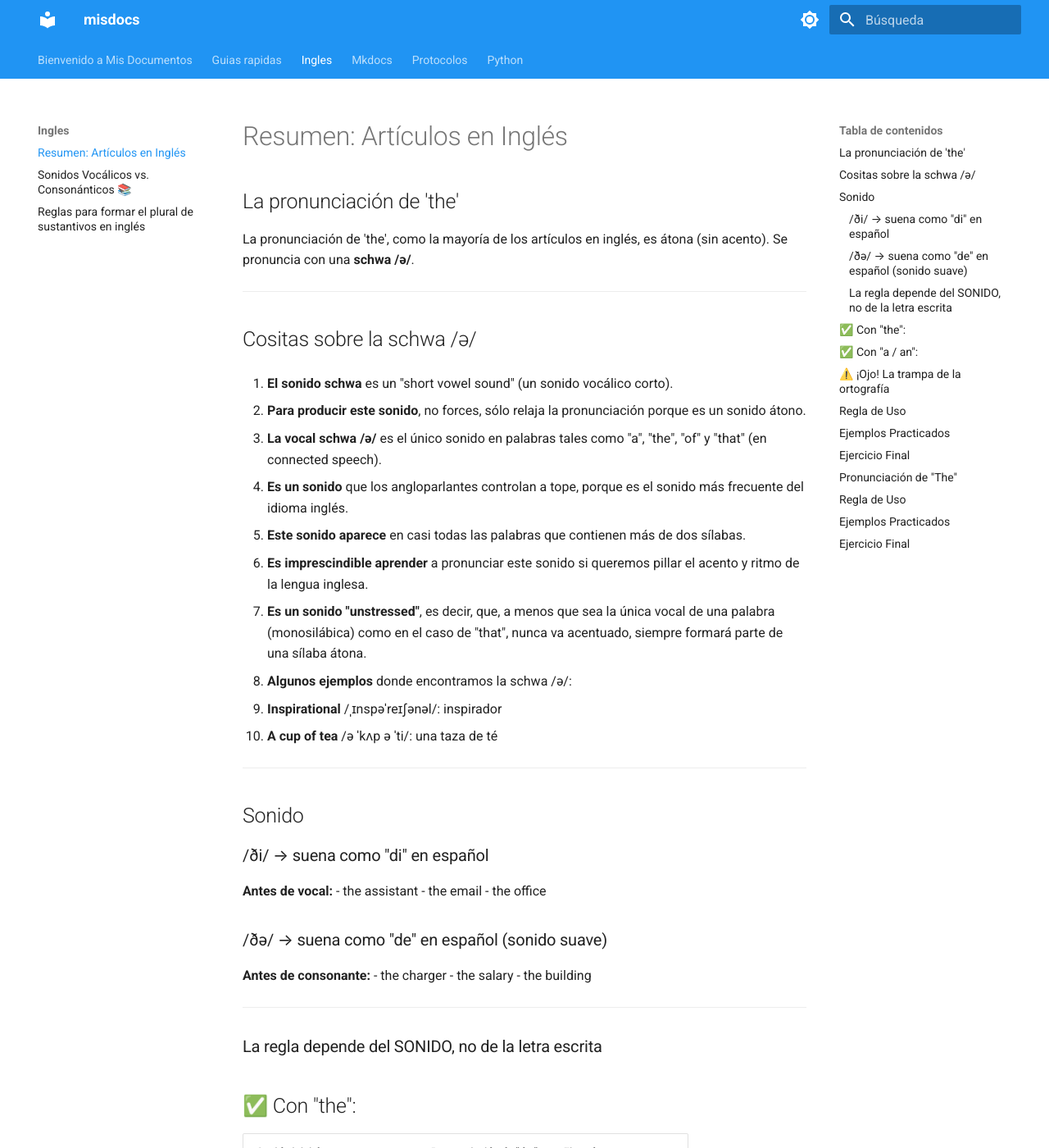
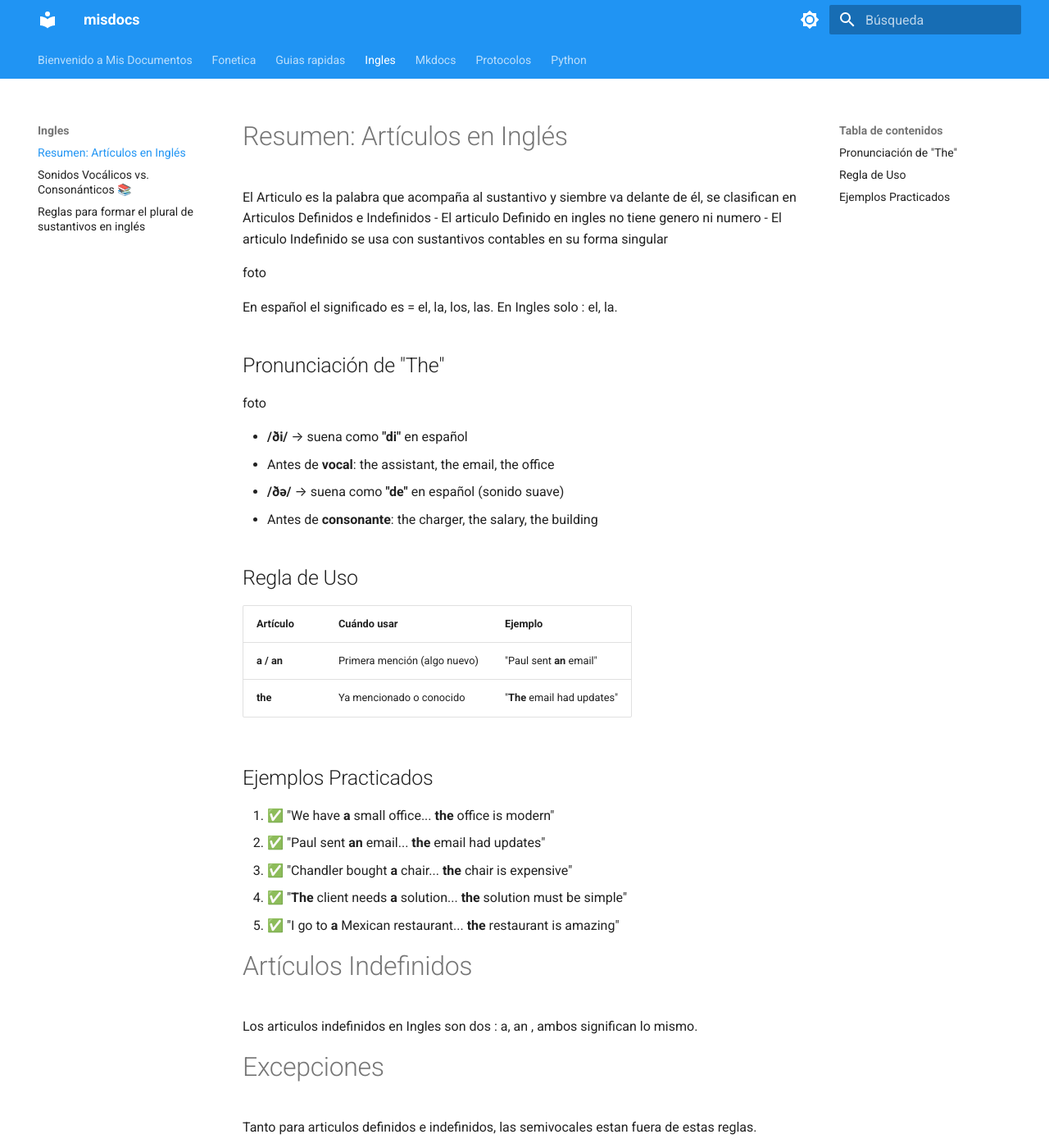
Before and after one commit to carloantonioc/misdocs, an MkDocs documentation site: the page built from docs/ingles/articulos.md, in a window 1280 px wide and 1400 px high. Shown: the whole window at 82% size. Built offline with MkDocs 1.6.1 and Material for MkDocs 9.7.7, drawn with Linux system fonts in a browser that asks for light colours; some of the changed text lies outside the part shown.

```diff
--- /dev/null
+++ b/docs/Fonetica/Letras_y_sonidos.md
@@ -0,0 +1,68 @@
+# 📚 Resumen: De las Letras del Inglés al IPA
+
+> **Objetivo**: Entender por qué el inglés tiene más sonidos que letras y cómo el **Alfabeto Fonético Internacional (IPA)** nos ayuda a representarlos con precisión.
+
+---
+
+## 🔤 1. El Alfabeto Inglés: Letras vs. Sonidos
+
+| Categoría | Cantidad | Ejemplos |
+|-----------|----------|----------|
+| **Vocales** | 5 | A, E, I, O, U |
+| **Consonantes** | 21 | B, C, D, F, G, H, J, K, L, M, N, P, Q, R, S, T, V, W, X, Y, Z |
+| **Total letras** | **26** | — |
+
+⚠️ **Problema**: El inglés tiene **~40-44 fonemas** (sonidos distintos), no 26.
+→ *Una letra puede representar varios sonidos, y un sonido puede escribirse de varias formas.*
+
+---
+
+## 🔊 2. ¿Por qué hay más sonidos que letras?
+
+### Ejemplos clave:
+
+| Palabra | Letras | Sonidos (IPA) | Explicación |
+|---------|--------|---------------|-------------|
+| **queen** | 5 (q-u-e-e-n) | `/kwiːn/` (4) | `qu` = /kw/, `ee` = /iː/ |
+| **practice** | 8 | `/ˈpræk.tɪs/` (7) | `e` final es muda (*silent e*) |
+| **knight** | 6 | `/naɪt/` (3) | `k` y `gh` son mudas |
+| **through** | 7 | `/θruː/` (3) | `ough` = /uː/ |
+
+### 💡 Reglas que rompen la relación 1:1:
+- **Dígrafos**: `sh` → /ʃ/, `th` → /θ/ o /ð/, `ch` → /tʃ/
+- **Letras mudas**: *silent e*, *k* en *knight*, *gh* en *through*
+- **Vocales múltiples**: `ee`, `ea`, `ou` representan un solo sonido
+
+---
+
+## 🌍 3. La Solución: IPA (International Phonetic Alphabet)
+
+> 🎯 **Principio IPA**: **1 símbolo = 1 sonido único** (sin excepciones)
+
+| Ventaja | Descripción |
+|---------|-------------|
+| ✅ **Precisión** | Sabes exactamente cómo pronunciar, sin adivinar |
+| ✅ **Universalidad** | Funciona para cualquier idioma o acento |
+| ✅ **Consistencia** | El símbolo `/ʃ/` siempre es el sonido de *ship* |
+
+### Ejemplo comparativo:
+
+| Palabra | Ortografía inglesa | IPA | Pronunciación clara |
+|---------|-------------------|-----|---------------------|
+| **hello** | h-e-l-l-o | `/həˈloʊ/` | hə-LOH |
+| **colonel** | c-o-l-o-n-e-l | `/ˈkɜːr.nəl/` | KER-nəl (¡suena como "kernel"!) |
+
+---
+
+## 🧩 4. Los 4 Símbolos IPA Clave que Vimos
+
+| Símbolo | Nombre | Función | Ejemplo | Cómo leerlo |
+|---------|--------|---------|---------|-------------|
+| **`/ /`** | Barras fonémicas | Delimitan la transcripción | `/kæt/` | "Lo que está dentro son sonidos, no letras" |
+| **`ˈ`** | Primary stress | Marca la sílaba con énfasis principal | `/ˈpræk.tɪs/` | **PRAC**-tice (golpe fuerte en primera sílaba) |
+| **`.`** | Syllable boundary | Separa sílabas para guiar la pronunciación | `/ˈpræk.tɪs/` | præk • tɪs (dos unidades) |
+| **`ː`** | Length mark | Indica que el sonido anterior es largo | `/siːt/` | "seat" con vocal i estirada vs. `/sɪt/` "sit" corta |
+
+> ⚠️ **Nota técnica**: El símbolo de longitud es `ː` (dos triángulos), no `:` (dos puntos normales).
+
+---
--- a/docs/ingles/articulos.md
+++ b/docs/ingles/articulos.md
@@ -1,119 +1,19 @@
 # Resumen: Artículos en Inglés
 
-## La pronunciación de 'the'
+El Articulo es la palabra que acompaña al sustantivo y siembre va delante de él, se clasifican en Articulos Definidos e Indefinidos
+- El articulo Definido en ingles no tiene genero ni numero
+- El articulo Indefinido se usa con sustantivos contables en su forma singular
 
-La pronunciación de 'the', como la mayoría de los artículos en inglés, es átona (sin acento). Se pronuncia con una **schwa /ə/**.
-
----
-
-## Cositas sobre la schwa /ə/
-
-1. **El sonido schwa** es un "short vowel sound" (un sonido vocálico corto).
-
-2. **Para producir este sonido**, no forces, sólo relaja la pronunciación porque es un sonido átono.
-
-3. **La vocal schwa /ə/** es el único sonido en palabras tales como "a", "the", "of" y "that" (en connected speech).
-
-4. **Es un sonido** que los angloparlantes controlan a tope, porque es el sonido más frecuente del idioma inglés.
-
-5. **Este sonido aparece** en casi todas las palabras que contienen más de dos sílabas.
-
-6. **Es imprescindible aprender** a pronunciar este sonido si queremos pillar el acento y ritmo de la lengua inglesa.
-
-7. **Es un sonido "unstressed"**, es decir, que, a menos que sea la única vocal de una palabra (monosilábica) como en el caso de "that", nunca va acentuado, siempre formará parte de una sílaba átona.
-
-8. **Algunos ejemplos** donde encontramos la schwa /ə/:
-   - **Inspirational** /ˌɪnspəˈreɪʃənəl/: inspirador
-   - **A cup of tea** /ə ˈkʌp ə ˈti/: una taza de té
-
----
-
-## Sonido
-
-### /ði/ → suena como "di" en español
-**Antes de vocal:**
-- the assistant
-- the email
-- the office
-
-### /ðə/ → suena como "de" en español (sonido suave)
-**Antes de consonante:**
-- the charger
-- the salary
-- the building
-
----
+foto
 
 
-### La regla depende del SONIDO, no de la letra escrita
-
-## ✅ Con "the":
-
-| Sonido inicial | Pronunciación de "the" | Ejemplo |
-|----------------|------------------------|---------|
-| Vocálico (/i/, /æ/, /ɒ/, etc.) | /ði/ ("di") | the email, the office |
-| Consonántico (/b/, /k/, /s/, etc.) | /ðə/ ("de" suave) | the charger, the building |
-
----
-
-## ✅ Con "a / an":
-
-| Sonido inicial | Artículo | Ejemplo |
-|----------------|----------|---------|
-| Vocálico | an | an email, an hour |
-| Consonántico | a | a charger, a university |
-
----
-
-## ⚠️ ¡Ojo! La trampa de la ortografía
-
-A veces la letra no coincide con el sonido:
-
-| Palabra | Letra inicial | Sonido real | Artículo correcto |
-|---------|--------------|-------------|-------------------|
-| hour | h (consonante) | /aʊər/ → vocal | ✅ an hour |
-| university | u (vocal) | /juː/ → "y" (consonante) | ✅ a university |
-| honest | h (consonante) | /ɒnɪst/ → vocal | ✅ an honest person |
-| European | E (vocal) | /jʊərə/ → "y" (consonante) | ✅ a European |
-
-
-
-## Regla de Uso
-
-| Artículo | Cuándo usar | Ejemplo |
-|----------|-------------|---------|
-| a / an | Primera mención (algo nuevo) | "Paul sent an email" |
-| the | Ya mencionado o conocido | "The email had updates" |
-
----
-
-## Ejemplos Practicados
-
-✅ "We have a small office... the office is modern"
-
-✅ "Paul sent an email... the email had updates"
-
-✅ "Chandler bought a chair... the chair is expensive"
-
-✅ "The client needs a solution... the solution must be simple"
-
-✅ "I go to a Mexican restaurant... the restaurant is amazing"
-
----
-
-## Ejercicio Final
-
-**Texto:**
-> Noah works in a big company. The company is called TechLab, and it is located in Toronto, a city in Canada. Noah has received a lot of feedback. The feedback has helped him improve.
-
-**Resultado:** ✅ ¡Perfecto!
-
-
-
-
+En español el significado es = el, la, los, las.
+En Ingles solo : el, la.
 
 
 ## Pronunciación de "The"
+
+foto
 
 - **/ði/** → suena como **"di"** en español
   - Antes de **vocal**: the assistant, the email, the office
@@ -136,8 +36,13 @@ A veces la letra no coincide con el sonido:
 4. ✅ "**The** client needs **a** solution... **the** solution must be simple"
 5. ✅ "I go to **a** Mexican restaurant... **the** restaurant is amazing"
 
-## Ejercicio Final
+# Artículos Indefinidos
 
-Noah works in **a** big company. **The** company is called TechLab, and it is located in Toronto, **a** city in Canada. Noah has received **a** lot of feedback. **The** feedback has helped him improve.
+Los articulos indefinidos en Ingles son dos : a, an ,  ambos significan lo mismo.
 
-**Resultado:** ✅ ¡Perfecto!
+
+
+
+# Excepciones
+
+Tanto para articulos definidos e indefinidos, las semivocales estan fuera de estas reglas.
```
Also changed, not shown: docs/mkdocs/actualizacion_continua.md (added, +69 -0 lines).
